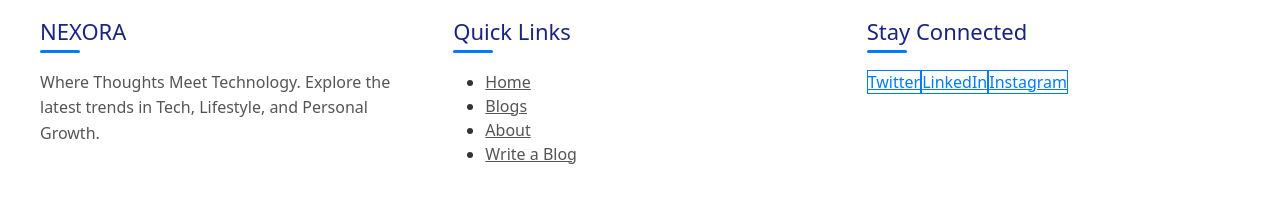
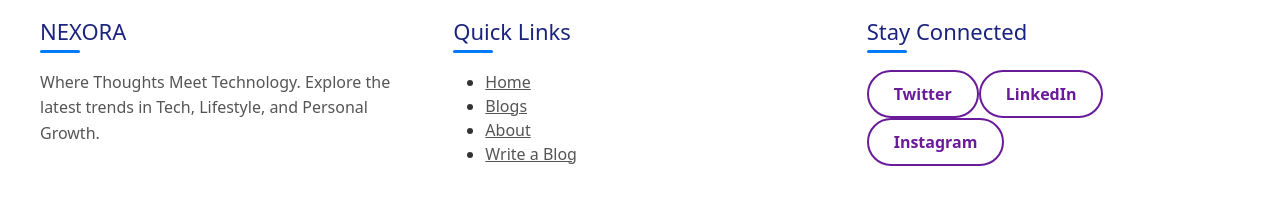
Before and after one commit to archana24557-hub/react-blog-app, a React (Create React App) app: page /about in a window 1280 px wide. Shown: the part 962-1178 px from the top of the page. Built offline with nearby package versions, Linux system fonts and the light colour scheme.

Commit message:
UI: Enhanced social links with purple theme and rounded borders

```diff
--- a/src/App.css
+++ b/src/App.css
@@ -271,13 +271,23 @@ body {
 }
 
 .social-links a {
-    color: #007bff;
-    border: 1px solid #007bff;
+    color: #6a1b9a;
+    /* Deep Purple */
+    border: 2px solid #6a1b9a;
+    border-radius: 50px;
+    /* Rounded Pill Shape */
+    padding: 10px 25px;
+    font-weight: 600;
+    text-decoration: none;
+    transition: all 0.3s ease;
+    display: inline-block;
 }
 
 .social-links a:hover {
-    background: #007bff;
+    background: #6a1b9a;
     color: white;
+    transform: translateY(-3px);
+    box-shadow: 0 5px 15px rgba(106, 27, 154, 0.4);
 }
 
 .footer-bottom {
```
